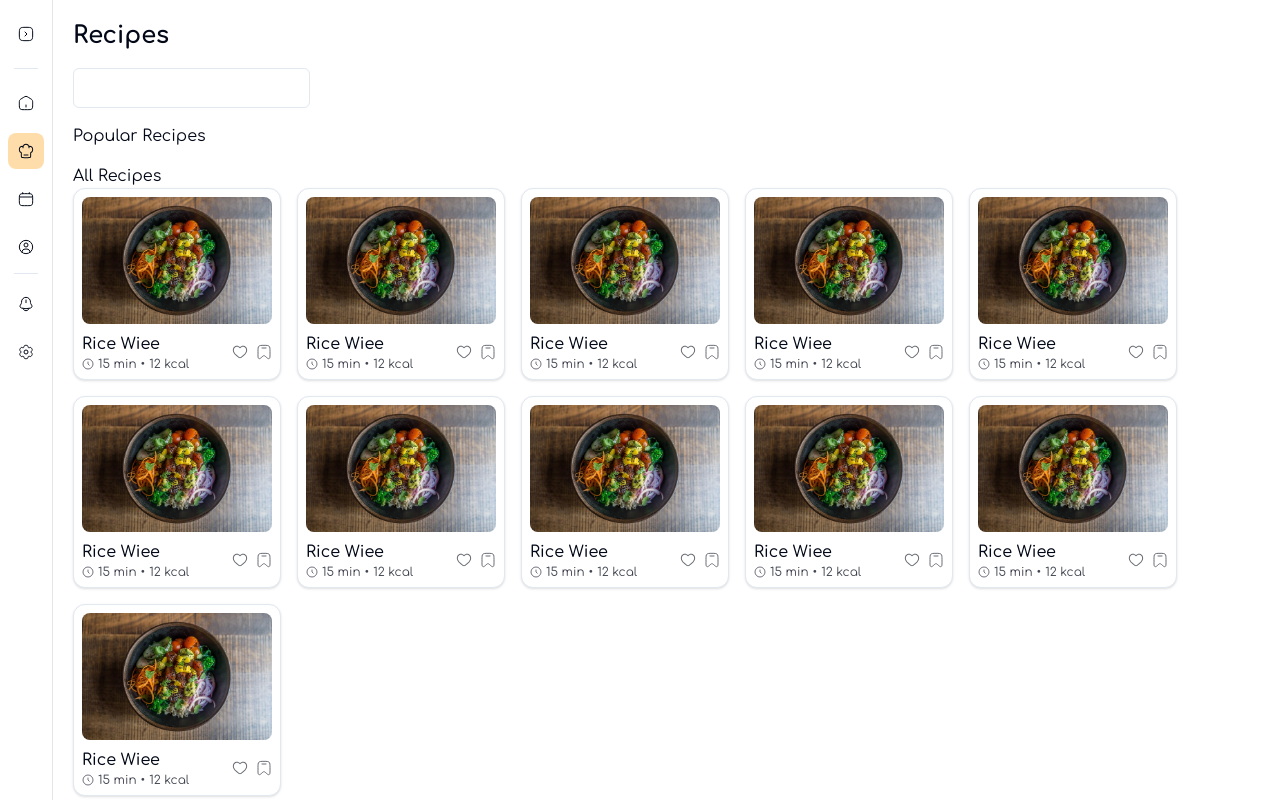
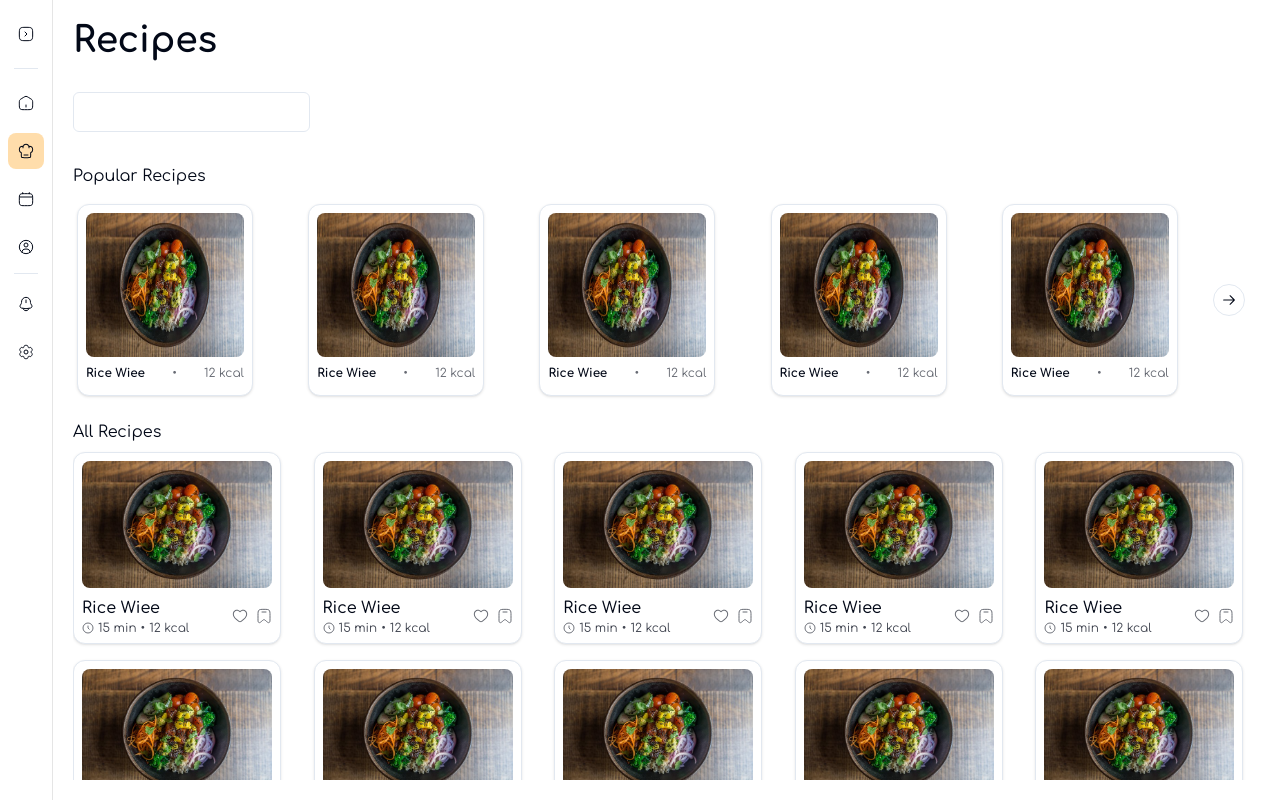
Before and after one commit to JoseCondori17/Proyecto-de-Recetas, a Next.js app in the folder frontend/: page /home/recipes in a window 1280 px wide. Built offline with nearby package versions, Linux system fonts and the light colour scheme.

Commit message:
Recipes-VS

```diff
--- a/frontend/package.json
+++ b/frontend/package.json
@@ -20,6 +20,7 @@
     "@radix-ui/react-tooltip": "^1.0.7",
     "class-variance-authority": "^0.7.0",
     "clsx": "^2.1.0",
+    "embla-carousel-react": "^8.1.4",
     "framer-motion": "^11.1.7",
     "lucide-react": "^0.370.0",
     "next": "^14.2.3",
--- a/frontend/src/app/home/layout.tsx
+++ b/frontend/src/app/home/layout.tsx
@@ -1,3 +1,4 @@
+'use client'
 import { SideBar } from '@/containers/SideBar';
 import { Separator } from "@/components/ui/separator"
 
@@ -10,11 +11,17 @@
     <div className="flex h-screen">
       <SideBar/>
       <Separator className="w-[1px] bg-neutral-200" orientation="vertical"></Separator>
-      <div className="flex-1 m-5">
+      <div className="flex-1 m-5 overflow-y-auto scrollbar-hide">
         {/* <HeaderNav name={'Eduardo Condori'} role={'Administrator'}></HeaderNav> */}
         {/* <Separator className="bg-neutral-200 h-[1px]"></Separator> */}
         {children}
       </div>
+      <style jsx>{`
+        /* Estilo CSS personalizado para ocultar el scrollbar en navegadores WebKit */
+        .scrollbar-hide::-webkit-scrollbar {
+          display: none;
+        }
+      `}</style>
     </div>
   )
 }
--- a/frontend/src/app/home/recipes/page.tsx
+++ b/frontend/src/app/home/recipes/page.tsx
@@ -6,34 +6,51 @@
 import { SaveBoldIcon } from '@/components/icons/SaveBoldIcon'
 import { Input } from '@/components/ui/input'
 import { CardGeneral } from '@/components/common/card/card-general/cardGeneral'
+import {
+  Carousel,
+  CarouselContent,
+  CarouselItem,
+  CarouselNext,
+  CarouselPrevious,
+} from "@/components/ui/carousel"
+import { CardPopular } from '@/components/common/card/card-popular/cardPopular'
 
 export default function Recipes() {
-
   return (
-    <div className='flex flex-col space-y-4'>
-      <h1 className='text-2xl font-bold'>Recipes</h1>
-      <Input className='flex w-1/5'/>
+    <main className='flex flex-col space-y-4 select-none sm:space-y-6 md:space-y-8'>
+      <h1 className='text-2xl font-bold sm:text-3xl md:text-4xl'>Recipes</h1>
+      <Input className='flex w-full sm:w-1/2 md:w-1/3 lg:w-1/4 xl:w-1/5' />
       <div className='flex-1 flex-col space-y-4'>
-        <div className='flex'>
+        <div className='flex flex-col space-y-2 w-fit'>
           <span className='text-md'>Popular Recipes</span>
+          <Carousel className="h-full w-full sm:max-w-sm md:max-w-5xl lg:max-w-5xl xl:max-w-6xl 2xl:min-w-full"
+            opts={{
+              align: "start",
+              loop: true,
+            }}
+          >
+            <CarouselContent className='-ml-1'>
+              {Array.from({ length: 25 }).map((_, index) => (
+                <CarouselItem
+                  key={index}
+                  className="w-full sm:w-1/2 md:w-1/3 lg:w-1/4 xl:w-1/5 2xl:w-1/6 p-2"
+                >
+                  <CardPopular />
+                </CarouselItem>
+              ))}
+            </CarouselContent>
+            <CarouselNext className='xl:-right-5 2xl:-right-12'/>
+          </Carousel>
         </div>
-        <div className='flex-1'>
+        <div className='flex flex-col space-y-2'>
           <span className='text-md'>All Recipes</span>
-          <div className='flex flex-wrap gap-4'>
-            <CardGeneral/>
-            <CardGeneral/>
-            <CardGeneral/>
-            <CardGeneral/>
-            <CardGeneral/>
-            <CardGeneral/>
-            <CardGeneral/>
-            <CardGeneral/>
-            <CardGeneral/>
-            <CardGeneral/>
-            <CardGeneral/>
+          <div className='grid grid-cols-1 sm:grid-cols-2 md:grid-cols-3 lg:grid-cols-4 xl:grid-cols-5 gap-4 2xl:grid-cols-8'>
+            {Array.from({ length: 100 }).map((_, index) => (
+              <CardGeneral key={index}/>
+            ))}
           </div>
         </div>
       </div>
-    </div>
+    </main>
   )
 }
--- a/frontend/src/components/common/card/card-general/cardGeneral.tsx
+++ b/frontend/src/components/common/card/card-general/cardGeneral.tsx
@@ -41,7 +41,7 @@
   };
 
   return (
-    <Card className="w-52 h-48">
+    <Card className="w-full h-full sm:w-80 sm:h-96 md:w-60 md:h-56 lg:w-52 lg:h-48 xl:w-52 xl:h-48">
       <CardContent className="p-2">
         <Image
           src={'/img/food.jpg'}
--- /dev/null
+++ b/frontend/src/components/common/card/card-popular/cardPopular.tsx
@@ -0,0 +1,63 @@
+import {
+  Card,
+  CardContent,
+  CardFooter,
+} from "@/components/ui/card"
+import Image from 'next/image'
+import { SaveIcon } from '@/components/icons/SaveIcon'
+import { FavoritesIcon } from '@/components/icons/FavoritesIcon'
+import { ClockIcon } from '@/components/icons/ClockIcon'
+import { FavoritesBoldIcon } from '@/components/icons/FavoritesBoldIcon'
+import { SaveBoldIcon } from '@/components/icons/SaveBoldIcon'
+import React from 'react'
+
+export function CardPopular(){
+  interface IconProps {
+    name: string
+    active: boolean
+    linear: React.ReactNode
+    bold: React.ReactNode
+  }
+
+  const [icons, setIcons] = React.useState<IconProps[]>([
+    {
+      name: 'like',
+      active: false,
+      linear: (<FavoritesIcon></FavoritesIcon>),
+      bold: (<FavoritesBoldIcon className='text-primary'></FavoritesBoldIcon>)
+    },
+    {
+      name: 'save',
+      active: false,
+      linear: (<SaveIcon></SaveIcon>),
+      bold: (<SaveBoldIcon className='text-primary'></SaveBoldIcon>)
+    },
+  ]);
+
+  const handleClick = (index: number) => {
+    const updatedIcons = [...icons];
+    updatedIcons[index].active = !updatedIcons[index].active;
+    setIcons(updatedIcons);
+  };
+
+  return (
+  <Card className="w-44 h-48">
+    <CardContent className="pl-2 pr-2 pt-2 pb-0">
+      <Image
+        src={'/img/food.jpg'}
+        alt='image'
+        width={550}
+        height={367}
+        className='rounded-lg w-full h-36 select-none'
+      />
+    </CardContent>
+    <CardFooter className="flex w-full p-2">
+      <div className="flex w-full items-center justify-between text-xs">
+        <h3 className="text-md font-bold"> Rice Wiee </h3>
+        <span className="opacity-60">&#8226;</span>
+        <span className="opacity-60">12 kcal</span>
+      </div>
+    </CardFooter>
+  </Card>
+  )
+}
--- /dev/null
+++ b/frontend/src/components/ui/carousel.tsx
@@ -0,0 +1,262 @@
+"use client"
+
+import * as React from "react"
+import { ArrowLeftIcon, ArrowRightIcon } from "@radix-ui/react-icons"
+import useEmblaCarousel, {
+  type UseEmblaCarouselType,
+} from "embla-carousel-react"
+
+import { cn } from "@/lib/utils"
+import { Button } from "@/components/ui/button"
+
+type CarouselApi = UseEmblaCarouselType[1]
+type UseCarouselParameters = Parameters<typeof useEmblaCarousel>
+type CarouselOptions = UseCarouselParameters[0]
+type CarouselPlugin = UseCarouselParameters[1]
+
+type CarouselProps = {
+  opts?: CarouselOptions
+  plugins?: CarouselPlugin
+  orientation?: "horizontal" | "vertical"
+  setApi?: (api: CarouselApi) => void
+}
+
+type CarouselContextProps = {
+  carouselRef: ReturnType<typeof useEmblaCarousel>[0]
+  api: ReturnType<typeof useEmblaCarousel>[1]
+  scrollPrev: () => void
+  scrollNext: () => void
+  canScrollPrev: boolean
+  canScrollNext: boolean
+} & CarouselProps
+
+const CarouselContext = React.createContext<CarouselContextProps | null>(null)
+
+function useCarousel() {
+  const context = React.useContext(CarouselContext)
+
+  if (!context) {
+    throw new Error("useCarousel must be used within a <Carousel />")
+  }
+
+  return context
+}
+
+const Carousel = React.forwardRef<
+  HTMLDivElement,
+  React.HTMLAttributes<HTMLDivElement> & CarouselProps
+>(
+  (
+    {
+      orientation = "horizontal",
+      opts,
+      setApi,
+      plugins,
+      className,
+      children,
+      ...props
+    },
+    ref
+  ) => {
+    const [carouselRef, api] = useEmblaCarousel(
+      {
+        ...opts,
+        axis: orientation === "horizontal" ? "x" : "y",
+      },
+      plugins
+    )
+    const [canScrollPrev, setCanScrollPrev] = React.useState(false)
+    const [canScrollNext, setCanScrollNext] = React.useState(false)
+
+    const onSelect = React.useCallback((api: CarouselApi) => {
+      if (!api) {
+        return
+      }
+
+      setCanScrollPrev(api.canScrollPrev())
+      setCanScrollNext(api.canScrollNext())
+    }, [])
+
+    const scrollPrev = React.useCallback(() => {
+      api?.scrollPrev()
+    }, [api])
+
+    const scrollNext = React.useCallback(() => {
+      api?.scrollNext()
+    }, [api])
+
+    const handleKeyDown = React.useCallback(
+      (event: React.KeyboardEvent<HTMLDivElement>) => {
+        if (event.key === "ArrowLeft") {
+          event.preventDefault()
+          scrollPrev()
+        } else if (event.key === "ArrowRight") {
+          event.preventDefault()
+          scrollNext()
+        }
+      },
+      [scrollPrev, scrollNext]
+    )
+
+    React.useEffect(() => {
+      if (!api || !setApi) {
+        return
+      }
+
+      setApi(api)
+    }, [api, setApi])
+
+    React.useEffect(() => {
+      if (!api) {
+        return
+      }
+
+      onSelect(api)
+      api.on("reInit", onSelect)
+      api.on("select", onSelect)
+
+      return () => {
+        api?.off("select", onSelect)
+      }
+    }, [api, onSelect])
+
+    return (
+      <CarouselContext.Provider
+        value={{
+          carouselRef,
+          api: api,
+          opts,
+          orientation:
+            orientation || (opts?.axis === "y" ? "vertical" : "horizontal"),
+          scrollPrev,
+          scrollNext,
+          canScrollPrev,
+          canScrollNext,
+        }}
+      >
+        <div
+          ref={ref}
+          onKeyDownCapture={handleKeyDown}
+          className={cn("relative", className)}
+          role="region"
+          aria-roledescription="carousel"
+          {...props}
+        >
+          {children}
+        </div>
+      </CarouselContext.Provider>
+    )
+  }
+)
+Carousel.displayName = "Carousel"
+
+const CarouselContent = React.forwardRef<
+  HTMLDivElement,
+  React.HTMLAttributes<HTMLDivElement>
+>(({ className, ...props }, ref) => {
+  const { carouselRef, orientation } = useCarousel()
+
+  return (
+    <div ref={carouselRef} className="overflow-hidden">
+      <div
+        ref={ref}
+        className={cn(
+          "flex",
+          orientation === "horizontal" ? "-ml-4" : "-mt-4 flex-col",
+          className
+        )}
+        {...props}
+      />
+    </div>
+  )
+})
+CarouselContent.displayName = "CarouselContent"
+
+const CarouselItem = React.forwardRef<
+  HTMLDivElement,
+  React.HTMLAttributes<HTMLDivElement>
+>(({ className, ...props }, ref) => {
+  const { orientation } = useCarousel()
+
+  return (
+    <div
+      ref={ref}
+      role="group"
+      aria-roledescription="slide"
+      className={cn(
+        "min-w-0 shrink-0 grow-0",
+        orientation === "horizontal" ? "pl-4" : "pt-4",
+        className
+      )}
+      {...props}
+    />
+  )
+})
+CarouselItem.displayName = "CarouselItem"
+
+const CarouselPrevious = React.forwardRef<
+  HTMLButtonElement,
+  React.ComponentProps<typeof Button>
+>(({ className, variant = "outline", size = "icon", ...props }, ref) => {
+  const { orientation, scrollPrev, canScrollPrev } = useCarousel()
+
+  return (
+    <Button
+      ref={ref}
+      variant={variant}
+      size={size}
+      className={cn(
+        "absolute  h-8 w-8 rounded-full",
+        orientation === "horizontal"
+          ? "-left-12 top-1/2 -translate-y-1/2"
+          : "-top-12 left-1/2 -translate-x-1/2 rotate-90",
+        className
+      )}
+      disabled={!canScrollPrev}
+      onClick={scrollPrev}
+      {...props}
+    >
+      <ArrowLeftIcon className="h-4 w-4" />
+      <span className="sr-only">Previous slide</span>
+    </Button>
+  )
+})
+CarouselPrevious.displayName = "CarouselPrevious"
+
+const CarouselNext = React.forwardRef<
+  HTMLButtonElement,
+  React.ComponentProps<typeof Button>
+>(({ className, variant = "outline", size = "icon", ...props }, ref) => {
+  const { orientation, scrollNext, canScrollNext } = useCarousel()
+
+  return (
+    <Button
+      ref={ref}
+      variant={variant}
+      size={size}
+      className={cn(
+        "absolute h-8 w-8 rounded-full",
+        orientation === "horizontal"
+          ? "-right-12 top-1/2 -translate-y-1/2"
+          : "-bottom-12 left-1/2 -translate-x-1/2 rotate-90",
+        className
+      )}
+      disabled={!canScrollNext}
+      onClick={scrollNext}
+      {...props}
+    >
+      <ArrowRightIcon className="h-4 w-4" />
+      <span className="sr-only">Next slide</span>
+    </Button>
+  )
+})
+CarouselNext.displayName = "CarouselNext"
+
+export {
+  type CarouselApi,
+  Carousel,
+  CarouselContent,
+  CarouselItem,
+  CarouselPrevious,
+  CarouselNext,
+}
```
Also changed, not shown: 1 other file (tests, documents, lock files or other folders).
